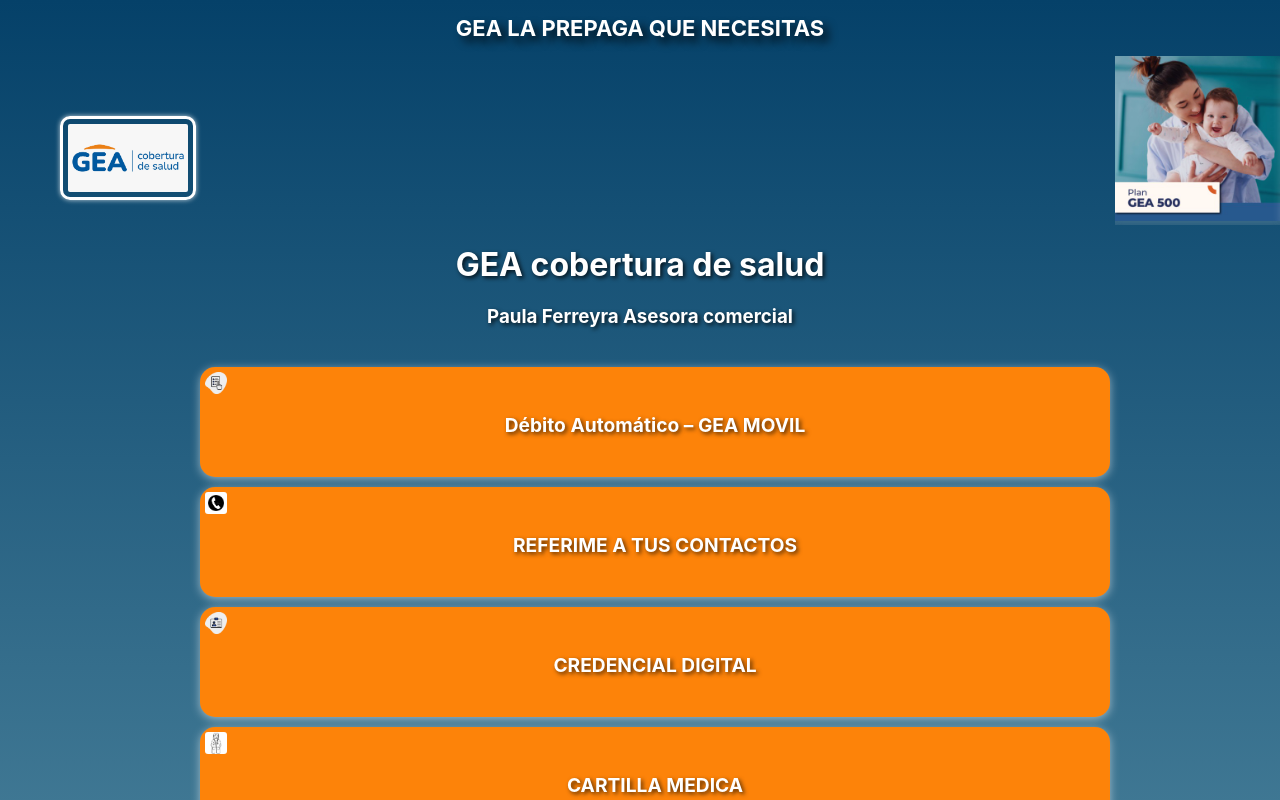
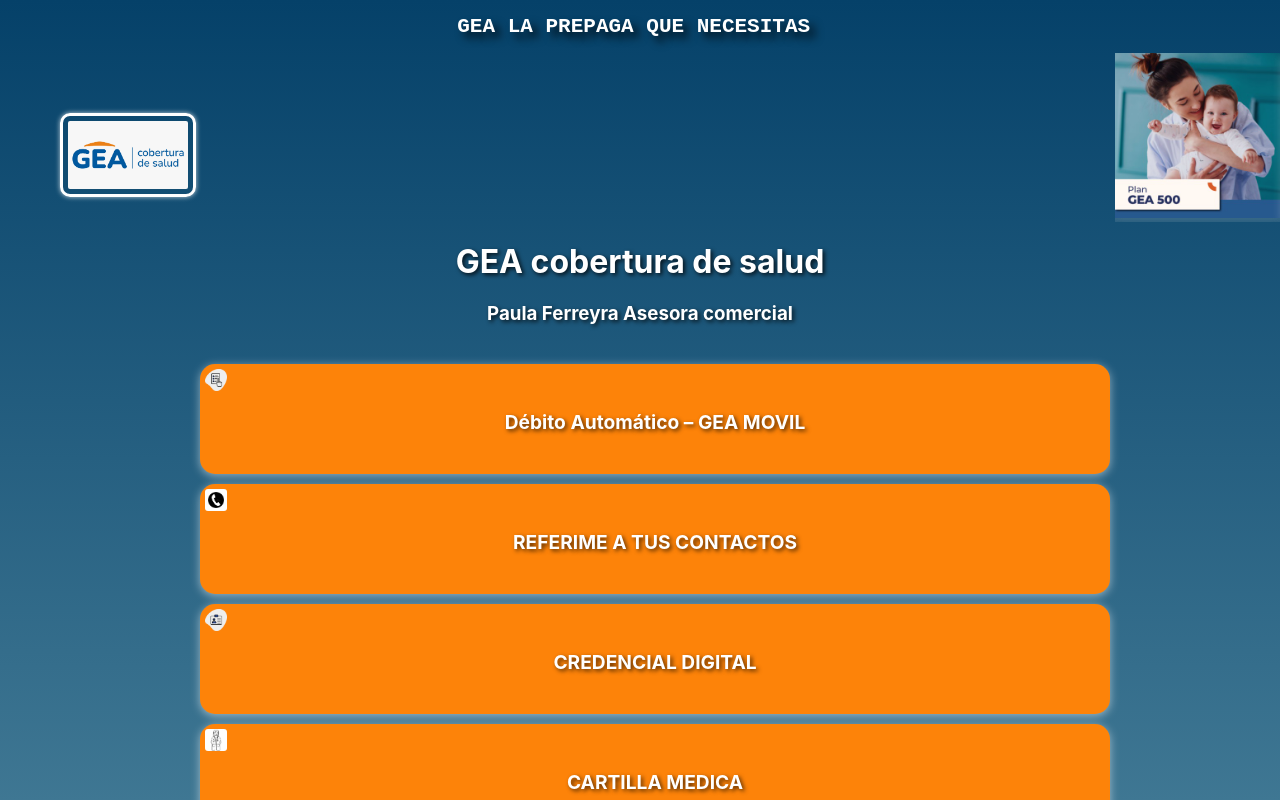
Before and after one commit to LDZamblera/geamovil, a React (Create React App) app: page / in a window 1280 px wide. Shown: the top 800 px of the page. Built offline with nearby package versions, Linux system fonts and the light colour scheme.

Commit message:
actualizacion efecto texto

```diff
--- a/src/App.css
+++ b/src/App.css
@@ -36,3 +36,9 @@
     transform: rotate(360deg);
   }
 }
+
+@keyframes shadowGlow {
+  0% { text-shadow: 6px 6px 8px rgba(0, 0, 0, 0.8); }
+  50% { text-shadow: 6px 6px 15px rgba(255, 255, 255, 0.6); }
+  100% { text-shadow: 6px 6px 8px rgba(0, 0, 0, 0.8); }
+}
--- a/src/components/TypingText.js
+++ b/src/components/TypingText.js
@@ -3,6 +3,7 @@
 const TypingText = () => {
   const [text, setText] = useState('');
   const [index, setIndex] = useState(0);
+  const [blink, setBlink] = useState(true); // Define el estado 'blink'
   const message = 'GEA LA PREPAGA QUE NECESITAS';
   const speed = 170; // Velocidad de escritura en milisegundos
 
@@ -22,20 +23,30 @@
     }
   }, [index, message, speed]);
 
+  // Cursor parpadeante
+  useEffect(() => {
+    const blinkInterval = setInterval(() => {
+      setBlink((prev) => !prev);
+    }, 500);
+    return () => clearInterval(blinkInterval);
+  }, []);
+
   return (
     <div style={typingStyle}>
       {text}
+      <span style={{ opacity: blink ? 1 : 0 }}>|</span> {/* Cursor parpadeante */}
     </div>
   );
 };
 
 const typingStyle = {
-  fontSize: '22px',
+  fontSize: '21px',
   color: 'white',
   fontWeight: 'bold',
   textAlign: 'center',
   padding: '15px',
   textShadow: '6px 6px 8px rgba(0, 0, 0, 0.8)',
+  fontFamily: 'monospace', // Agrega una fuente tipo "teletipo"
 };
 
 export default TypingText;
```
